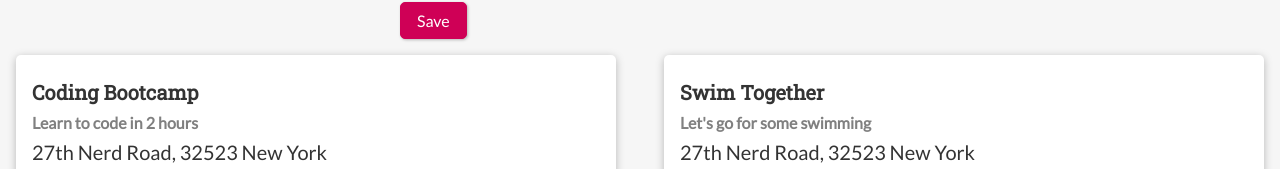
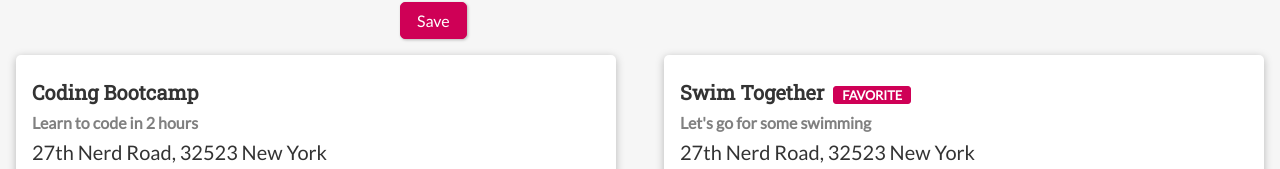
Before and after one commit to alami/svelte-cource, a Svelte app: page / in a window 1280 px wide. Shown: the part 534-703 px from the top of the page. Built offline with nearby package versions, Linux system fonts and the light colour scheme.

Commit message:
7-4-меняем цвет togglefavorite баджек Badge.svelte в заголовки

```diff
--- a/src/Meetups/MeetupItem.svelte
+++ b/src/Meetups/MeetupItem.svelte
@@ -1,6 +1,7 @@
 <script>
-  import { createEventDispatcher } from "svelte";
+  import {createEventDispatcher} from "svelte";
   import Button from "../UI/Button.svelte";
+  import Badge from "../UI/Badge.svelte";
 
   export let id;
   export let title;
@@ -74,7 +75,11 @@
 
 <article>
   <header>
-    <h1>{title}</h1>
+    <h1>{title}
+      {#if isFav}
+      <Badge>FAVORITE</Badge>
+        {/if}
+    </h1>
     <h2>{subtitle}</h2>
     <p>{address}</p>
   </header>
@@ -87,6 +92,7 @@
   <footer>
     <Button href="mailto:{email}" caption="Contact" />
     <Button mode="outline"
+            color={isFav  ? null: 'success'}
             type="button"
             caption={isFav ? 'Unfavorite' : 'Favorite'}
             on:click={() => dispatch('togglefavorite', id)} />
--- a/src/UI/Button.svelte
+++ b/src/UI/Button.svelte
@@ -3,6 +3,7 @@
     export let caption;
     export let href = null;
     export let mode = null;
+
     export let color = null;
 </script>
 
```
Also changed, not shown: svelte.txt.
